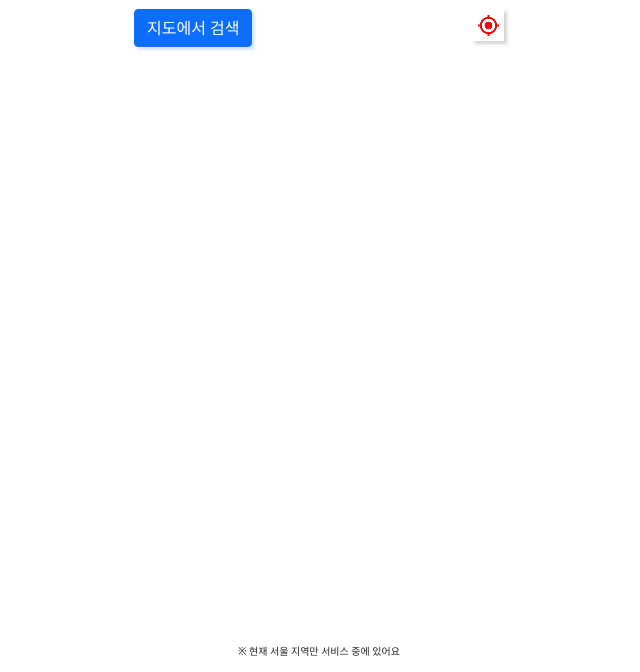
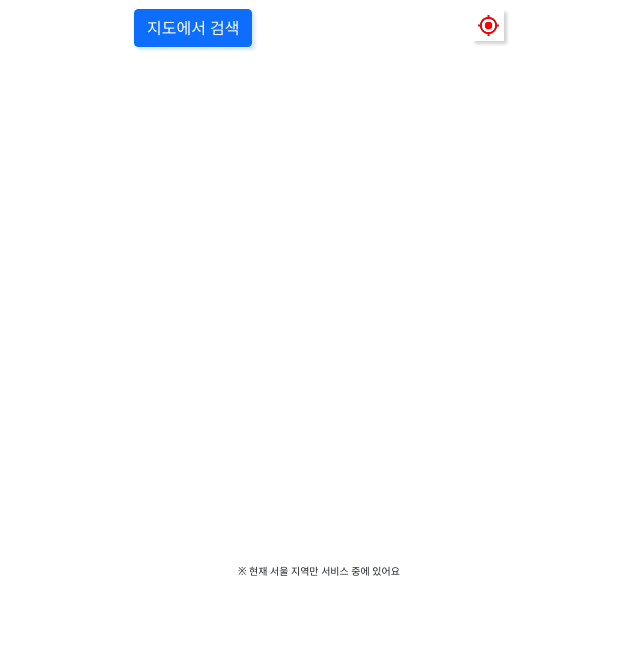
Before and after one commit to 4948jss/naturecalls, a Flask app: page / in a window 1280 px wide. Shown: the part 128-800 px from the top of the page, without its empty margins (321-961 px from the left). Run offline with Flask 2, Linux system fonts and the light colour scheme; some libraries are stand-ins or nearby versions.

Commit message:
v1.11 (랜딩페이지 css 수정, 신고페이지 뒤로가기 및 완료시 돌아가기)

```diff
--- a/templates/index.html
+++ b/templates/index.html
@@ -18,7 +18,7 @@
             <p>신호가 오면 망설이지 마세요!</p>
         </div>
         <div>
-            <div id="map" class="map" style="margin-top: 10px; margin-bottom: 5px; width: 100%; height: 80vh; position: relative">
+            <div id="map" class="map" style="margin-top: 10px; margin-bottom: 5px; width: 100%; height: 70vh; position: relative">
                 <button type="button" onclick="getToilet()" class="btn btn-primary btn-search">지도에서 검색</button>
                 <button type="button" onclick="myLocation()" class="location-button"></button>
             </div>
```
